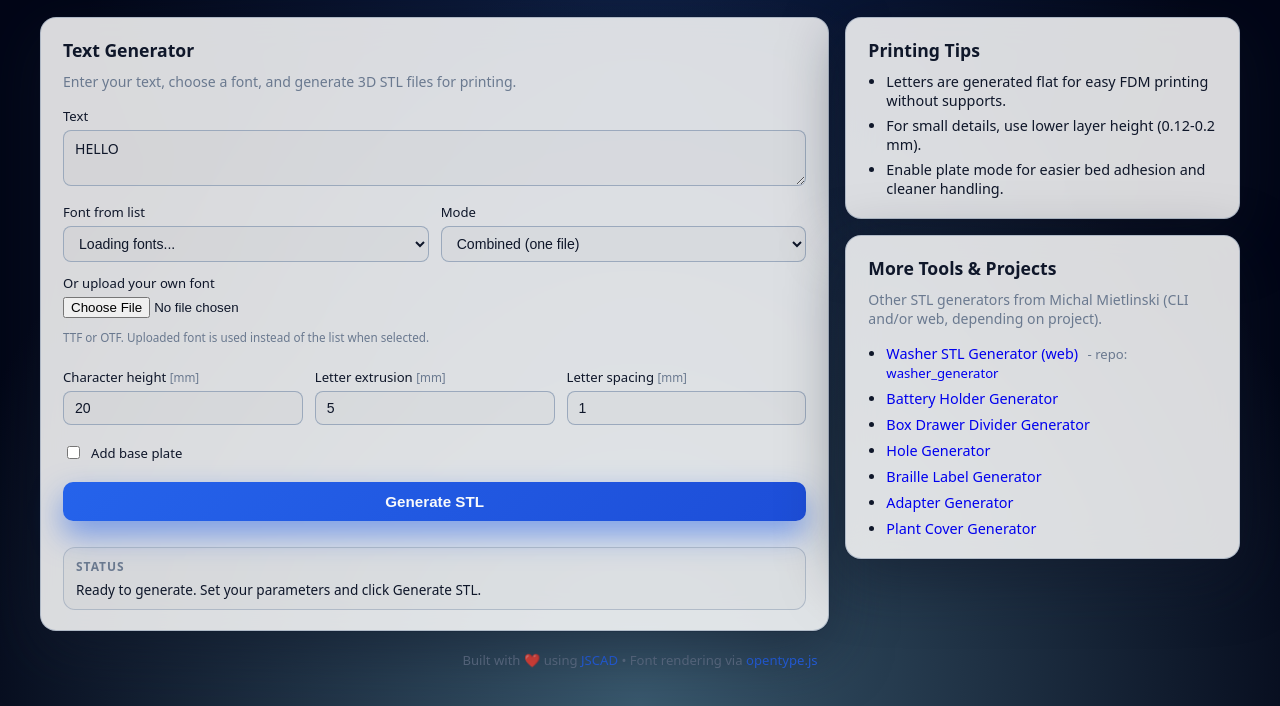
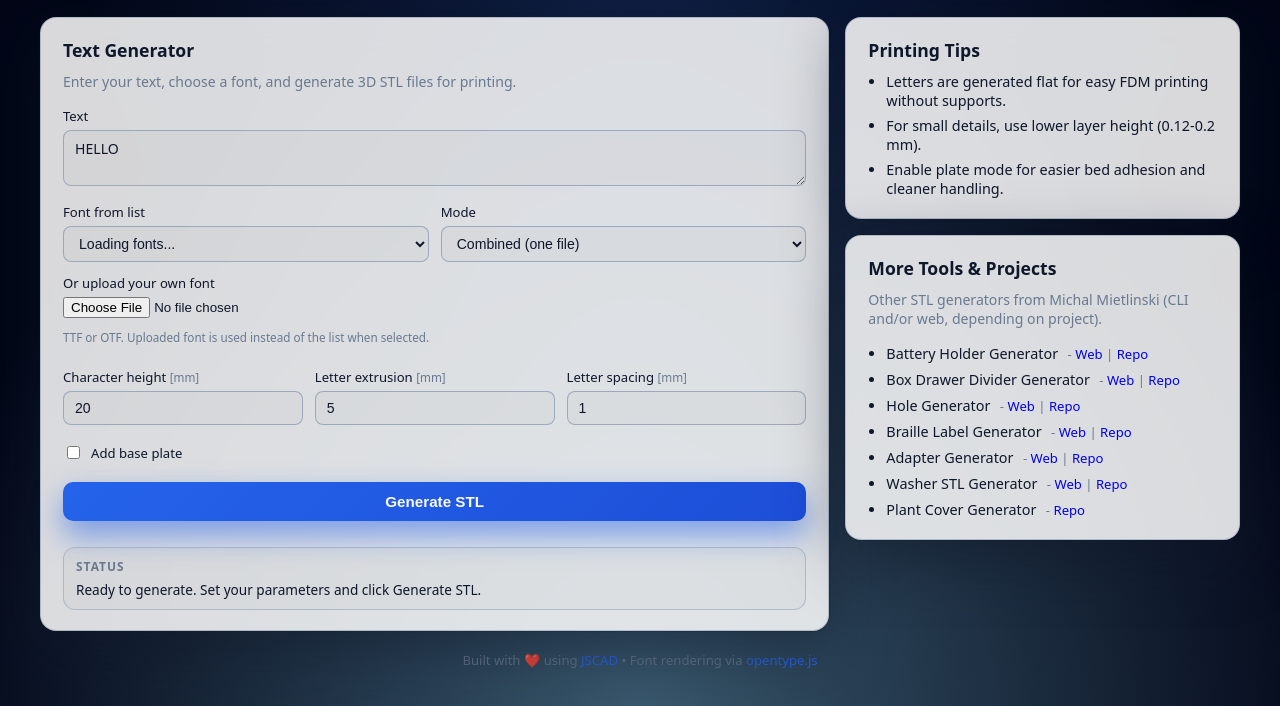
Before and after one commit to michalmietlinski/text-to-stl, a website: page docs/index.html in a window 1280 px wide. Shown: the part 97-803 px from the top of the page. Drawn offline with nearby package versions, Linux system fonts and the light colour scheme.

Commit message:
urls updated

```diff
--- a/docs/index.html
+++ b/docs/index.html
@@ -222,13 +222,13 @@
             <h2 class="card-title">More Tools &amp; Projects</h2>
             <p class="card-description">Other STL generators from Michal Mietlinski (CLI and/or web, depending on project).</p>
             <ul class="project-list">
-              <li><a href="https://michalmietlinski.github.io/washer_generator/" target="_blank">Washer STL Generator (web)</a><span class="project-note"> - repo: <a href="https://github.com/michalmietlinski/washer_generator" target="_blank">washer_generator</a></span></li>
-              <li><a href="https://github.com/michalmietlinski/battery-holder-generator" target="_blank">Battery Holder Generator</a></li>
-              <li><a href="https://github.com/michalmietlinski/box-drawer-divider-generator" target="_blank">Box Drawer Divider Generator</a></li>
-              <li><a href="https://github.com/michalmietlinski/hole-generator" target="_blank">Hole Generator</a></li>
-              <li><a href="https://github.com/michalmietlinski/braille-label-generator" target="_blank">Braille Label Generator</a></li>
-              <li><a href="https://github.com/michalmietlinski/adapter-generator" target="_blank">Adapter Generator</a></li>
-              <li><a href="https://github.com/michalmietlinski/plant-cover-generator" target="_blank">Plant Cover Generator</a></li>
+              <li>Battery Holder Generator<span class="project-note"> - <a href="https://michalmietlinski.github.io/battery-holder-generator/" target="_blank">Web</a> | <a href="https://github.com/michalmietlinski/battery-holder-generator" target="_blank">Repo</a></span></li>
+              <li>Box Drawer Divider Generator<span class="project-note"> - <a href="https://michalmietlinski.github.io/box-drawer-divider-generator/" target="_blank">Web</a> | <a href="https://github.com/michalmietlinski/box-drawer-divider-generator" target="_blank">Repo</a></span></li>
+              <li>Hole Generator<span class="project-note"> - <a href="https://michalmietlinski.github.io/hole-generator/" target="_blank">Web</a> | <a href="https://github.com/michalmietlinski/hole-generator" target="_blank">Repo</a></span></li>
+              <li>Braille Label Generator<span class="project-note"> - <a href="https://michalmietlinski.github.io/braille-label-generator/" target="_blank">Web</a> | <a href="https://github.com/michalmietlinski/braille-label-generator" target="_blank">Repo</a></span></li>
+              <li>Adapter Generator<span class="project-note"> - <a href="https://michalmietlinski.github.io/adapter-generator/" target="_blank">Web</a> | <a href="https://github.com/michalmietlinski/adapter-generator" target="_blank">Repo</a></span></li>
+              <li>Washer STL Generator<span class="project-note"> - <a href="https://michalmietlinski.github.io/washer_generator/" target="_blank">Web</a> | <a href="https://github.com/michalmietlinski/washer_generator" target="_blank">Repo</a></span></li>
+              <li>Plant Cover Generator<span class="project-note"> - <a href="https://github.com/michalmietlinski/plant-cover-generator" target="_blank">Repo</a></span></li>
             </ul>
           </section>
         </div>
```
Also changed, not shown: web/index.html (+7 -7 lines).
